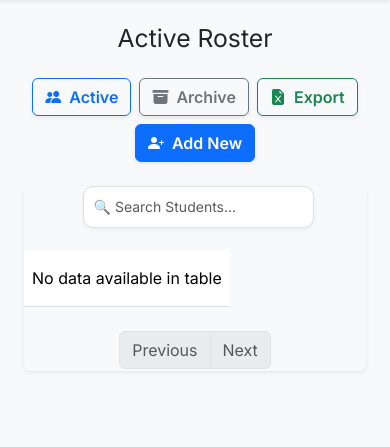
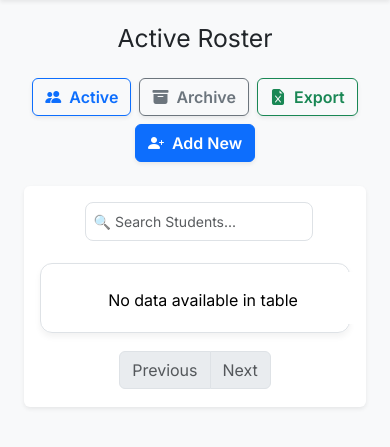
Before and after one commit to zerdychhuonchhay/eep-portal, a Flask app: page / in a window 390 px wide. Shown: the part 56-503 px from the top of the page. Run offline with Flask 3, Linux system fonts and the light colour scheme; the visitor is signed in with stand-in values (Sample User, id 1); data that the repository does not hold is empty; some libraries are stand-ins or nearby versions; some web fonts are replaced.

Commit message:
fix main roster page, added CSS Data-Label Method

```diff
--- a/templates/index.html
+++ b/templates/index.html
@@ -4,12 +4,11 @@
 
 {% block main %}
 <div class="container mt-4 mb-5">
-        <!-- FIXED: Added flex-column on mobile, flex-md-row on PC, and gap-3 -->
+
+    <!-- Top Action Bar -->
     <div class="d-flex flex-column flex-md-row justify-content-between align-items-center mb-4 gap-3">
-            <!-- Dynamically show if we are in the Archive or Main Roster -->
         <h2 class="text-center text-md-start">{{ title if title else 'Student Roster' }}</h2>
 
-            <!-- FIXED: Added flex-wrap and justify-content-center so buttons stack nicely on phones -->
         <div class="d-flex flex-wrap justify-content-center gap-2">
             <a href="/" class="btn btn-outline-primary shadow-sm fw-bold">
                 <i class="bi bi-people-fill me-1"></i> Active
@@ -26,86 +25,63 @@
         </div>
     </div>
 
-        <!-- MAIN DATA CONTAINER -->
-        <div class="card shadow-sm border-0 bg-transparent bg-md-white">
-            <div class="card-body p-0">
+    <!-- The Data Container -->
+    <div class="card shadow-sm border-0">
+        <div class="card-body p-3">
+
             <!--
-                    APP-LIKE STYLING: We use a custom class 'app-style-table'
-                    to trigger the card layout on mobile devices.
+                Notice how clean the table is! No messy d-md-block classes.
+                It is a pure HTML table for Desktop.
             -->
-                <div class="p-0 p-md-3 w-100">
-                    <table id="rosterTable" class="table app-style-table align-middle mb-0" style="width: 100%;">
-                        <thead class="table-dark d-none d-md-table-header-group">
+            <table id="rosterTable" class="table table-hover align-middle mb-0 mobile-cards-table" style="width: 100%;">
+                <thead class="table-dark">
                     <tr>
                         <th>NGO ID</th>
-                                <th>First Name</th>
-                                <th>Last Name</th>
+                        <th>Student Name</th>
                         <th>Khmer Name</th>
                         <th>Gender</th>
-                                <th>Grade Level</th>
+                        <th>Grade</th>
                         <th>Status</th>
-                                <th class="text-end pe-4">Quick Log</th>
+                        <th class="text-end">Actions</th>
                     </tr>
                 </thead>
                 <tbody>
                     {% for student in students %}
-                                <!--
-                                    MOBILE MAGIC: We made the whole row clickable!
-                                    Tapping anywhere on the card takes you to the profile.
-                                -->
-                                <tr class="shadow-sm shadow-md-none bg-white rounded mb-3 mb-md-0 d-block d-md-table-row border border-md-0 position-relative p-3 p-md-0" style="cursor: pointer;" onclick="window.location='/student/{{ student.id }}'">
+                        <tr>
+                            <!-- We use data-label for the mobile CSS to grab -->
+                            <td data-label="NGO ID" class="fw-bold">{{ student.ngo_id }}</td>
 
-                                    <!-- ID (Hidden on mobile to save space, or shown small) -->
-                                    <td class="d-block d-md-table-cell border-0 border-md-bottom pb-1 pb-md-2">
-                                        <span class="d-md-none text-muted small fw-bold text-uppercase d-block mb-1">NGO ID: {{ student.ngo_id }}</span>
-                                        <strong class="d-none d-md-inline">{{ student.ngo_id }}</strong>
-                                    </td>
-
-                                    <!-- First Name (with Avatar linked to profile) -->
-                                    <td class="d-block d-md-table-cell border-0 border-md-bottom pb-1 pb-md-2">
+                            <td data-label="Student">
                                 <div class="d-flex align-items-center">
-                                            {% set thumb_url = "https://ui-avatars.com/api/?name=" ~ student.first_name ~ "+" ~ student.last_name ~ "&background=random&color=fff&size=45" %}
-                                            <img src="{{ url_for('static', filename='uploads/profiles/' + student.profile_picture) if student.profile_picture else thumb_url }}" class="rounded-circle border me-3 shadow-sm" style="width: 45px; height: 45px; object-fit: cover;" onerror="this.onerror=null; this.src='https://ui-avatars.com/api/?name=?&background=6c757d&color=fff&size=45';">
-                                            <div>
-                                                <!-- We combine First and Last name on mobile for a cleaner look -->
-                                                <span class="fw-bold text-primary fs-5 fs-md-6 d-block">{{ student.first_name }} <span class="d-md-none">{{ student.last_name }}</span></span>
-                                                <span class="d-md-none khmer-font text-muted small">{{ student.khmer_name if student.khmer_name else '-' }}</span>
-                                            </div>
+                                    {% set thumb_url = "https://ui-avatars.com/api/?name=" ~ student.first_name ~ "+" ~ student.last_name ~ "&background=random&color=fff&size=40" %}
+                                    <img src="{{ url_for('static', filename='uploads/profiles/' + student.profile_picture) if student.profile_picture else thumb_url }}" class="rounded-circle border me-2 shadow-sm" style="width: 40px; height: 40px; object-fit: cover;" onerror="this.onerror=null; this.src='https://ui-avatars.com/api/?name=?&background=6c757d&color=fff&size=40';">
+                                    <a href="/student/{{ student.id }}" class="text-decoration-none fw-bold text-primary fs-6">
+                                        {{ student.first_name }} {{ student.last_name }}
+                                    </a>
                                 </div>
                             </td>
 
-                                    <!-- Last Name (Hidden on mobile since combined with First Name above) -->
-                                    <td class="d-none d-md-table-cell border-0 border-md-bottom"><span class="fw-bold">{{ student.last_name }}</span></td>
-
-                                    <!-- Khmer Name (Hidden on mobile since combined above) -->
-                                    <td class="d-none d-md-table-cell border-0 border-md-bottom khmer-font text-muted fw-semibold">
+                            <td data-label="Khmer Name" class="khmer-font text-muted fw-semibold">
                                 {{ student.khmer_name if student.khmer_name else '-' }}
                             </td>
 
-                                    <!-- Gender (Hidden on mobile to save space) -->
-                                    <td class="d-none d-md-table-cell border-0 border-md-bottom">{{ student.gender }}</td>
+                            <td data-label="Gender">{{ student.gender }}</td>
 
-                                    <!-- Grade Level -->
-                                    <td class="d-block d-md-table-cell border-0 border-md-bottom pb-2 pb-md-2 mt-2 mt-md-0">
-                                        <span class="d-md-none text-muted small fw-bold text-uppercase me-2">Grade:</span>
-                                        {{ student.grade_level }}
-                                    </td>
+                            <td data-label="Grade Level">{{ student.grade_level }}</td>
 
-                                    <!-- Status (Floating badge on mobile!) -->
-                                    <td class="d-block d-md-table-cell border-0 border-md-bottom position-absolute top-0 end-0 p-3 position-md-static p-md-2">
+                            <td data-label="Status">
                                 <span class="badge {% if student.status == 'Active' %}bg-success{% else %}bg-secondary{% endif %} shadow-sm">
                                     {{ student.status }}
                                 </span>
                             </td>
 
-                                    <!-- Quick Log (Full width buttons on mobile) -->
-                                    <td class="d-block d-md-table-cell border-0 border-md-bottom border-top border-md-start text-md-end pe-md-3 pt-3 pt-md-2 mt-2 mt-md-0" onclick="event.stopPropagation();">
-                                        <span class="d-md-none text-muted small fw-bold text-uppercase d-block mb-2">Quick Actions:</span>
-                                        <div class="d-flex d-md-inline-flex gap-2 w-100 w-md-auto">
-                                            <a href="/add_report/{{ student.id }}" class="btn btn-outline-success fw-bold flex-grow-1 shadow-sm" title="Add Report">
+                            <!-- Action Buttons -->
+                            <td data-label="Quick Actions" class="text-md-end">
+                                <div class="btn-group w-100">
+                                    <a href="/add_report/{{ student.id }}" class="btn btn-sm btn-outline-success fw-bold shadow-sm flex-grow-1 flex-md-grow-0" title="Add Report">
                                         <i class="bi bi-journal-plus"></i> <span class="d-md-none ms-1">Grades</span>
                                     </a>
-                                            <a href="/add_followup/{{ student.id }}" class="btn btn-outline-danger fw-bold flex-grow-1 shadow-sm" title="Add Follow-Up">
+                                    <a href="/add_followup/{{ student.id }}" class="btn btn-sm btn-outline-danger fw-bold shadow-sm flex-grow-1 flex-md-grow-0" title="Add Follow-Up">
                                         <i class="bi bi-clipboard2-heart-fill"></i> <span class="d-md-none ms-1">Notes</span>
                                     </a>
                                 </div>
@@ -114,63 +90,101 @@
                     {% endfor %}
                 </tbody>
             </table>
-                </div>
+
         </div>
     </div>
 </div>
 
-    <!-- Custom CSS for the Native App Layout -->
+<!--
+    THE MOBILE MAGIC
+    This CSS ONLY activates if the screen is smaller than a tablet.
+    It completely ignores the desktop view, keeping it safe!
+-->
 <style>
-        /* Remove background on mobile so cards stand out */
     @media (max-width: 767.98px) {
-            .bg-md-white { background-color: transparent !important; }
-
-            /* Clean up DataTables Search for mobile */
+        /* Hide DataTables Top/Bottom Controls on Mobile to save space */
+        .dataTables_wrapper .dataTables_length,
+        .dataTables_wrapper .dataTables_info {
+            display: none !important;
+        }
         .dataTables_wrapper .dataTables_filter {
-                float: none;
             text-align: center;
             margin-bottom: 1rem;
         }
         .dataTables_wrapper .dataTables_filter input {
             width: 100%;
             margin-left: 0;
-                padding: 0.6rem;
-                border-radius: 10px;
-                border: 1px solid #dee2e6;
-                box-shadow: 0 2px 4px rgba(0,0,0,0.05);
-            }
-            /* Hide the "Showing 1 to 25 of X entries" text on tiny screens */
-            .dataTables_wrapper .dataTables_length,
-            .dataTables_wrapper .dataTables_info {
-                display: none;
+            border-radius: 8px;
+            padding: 0.5rem;
         }
 
-            /* Add spacing and styling to the mobile cards */
-            .app-style-table tbody tr {
-                margin-bottom: 1rem !important;
-                border-radius: 15px !important;
+        /* Force table elements to display as block elements instead of a grid */
+        .mobile-cards-table,
+        .mobile-cards-table tbody,
+        .mobile-cards-table th,
+        .mobile-cards-table td,
+        .mobile-cards-table tr {
             display: block;
-                transition: transform 0.1s;
+            width: 100%;
         }
-            /* Cool app effect: Card slightly shrinks when tapped! */
-            .app-style-table tbody tr:active {
-                transform: scale(0.98);
+
+        /* Hide the top header row completely */
+        .mobile-cards-table thead {
+            display: none !important;
+        }
+
+        /* Style the Rows to look like floating Cards */
+        .mobile-cards-table tr {
+            margin-bottom: 1rem;
+            border: 1px solid #dee2e6;
+            border-radius: 12px;
+            background-color: #fff;
+            box-shadow: 0 4px 6px rgba(0,0,0,0.05);
+            padding: 0.5rem;
+        }
+
+        /* Style the Cells */
+        .mobile-cards-table td {
+            position: relative;
+            padding: 0.75rem 0.5rem 0.75rem 40% !important; /* Push text to the right */
+            border: none !important;
+            border-bottom: 1px solid #f8f9fa !important;
+            text-align: right;
+        }
+
+        /* Remove border from the last cell (the buttons) */
+        .mobile-cards-table td:last-child {
+            border-bottom: none !important;
+            text-align: center;
+            padding-left: 0.5rem !important;
+            padding-top: 1rem !important;
+        }
+
+        /* Insert the Column Name from the 'data-label' attribute! */
+        .mobile-cards-table td::before {
+            content: attr(data-label);
+            position: absolute;
+            left: 0.5rem;
+            top: 0.75rem;
+            width: 35%;
+            text-align: left;
+            font-weight: bold;
+            font-size: 0.8rem;
+            color: #6c757d;
+            text-transform: uppercase;
         }
     }
 </style>
 {% endblock %}
 
 {% block scripts %}
-<!-- Initialize DataTables for Search & Sort -->
 <script>
     $(document).ready(function() {
         $('#rosterTable').DataTable({
             "pageLength": 25,
-                "order": [
-                    [1, "asc"] // Automatically sorts by First Name (Column index 1)
-                ],
+            "order": [[ 1, "asc" ]], // Sort by First Name
             "columnDefs": [
-                    { "type": "custom-grade", "targets": 5 } // Apply our smart sorting to the Grade column
+                { "type": "custom-grade", "targets": 4 } // Grade sorting
             ],
             "language": {
                 "search": "",
```
Lines whose indentation alone changed are shown as unchanged.
